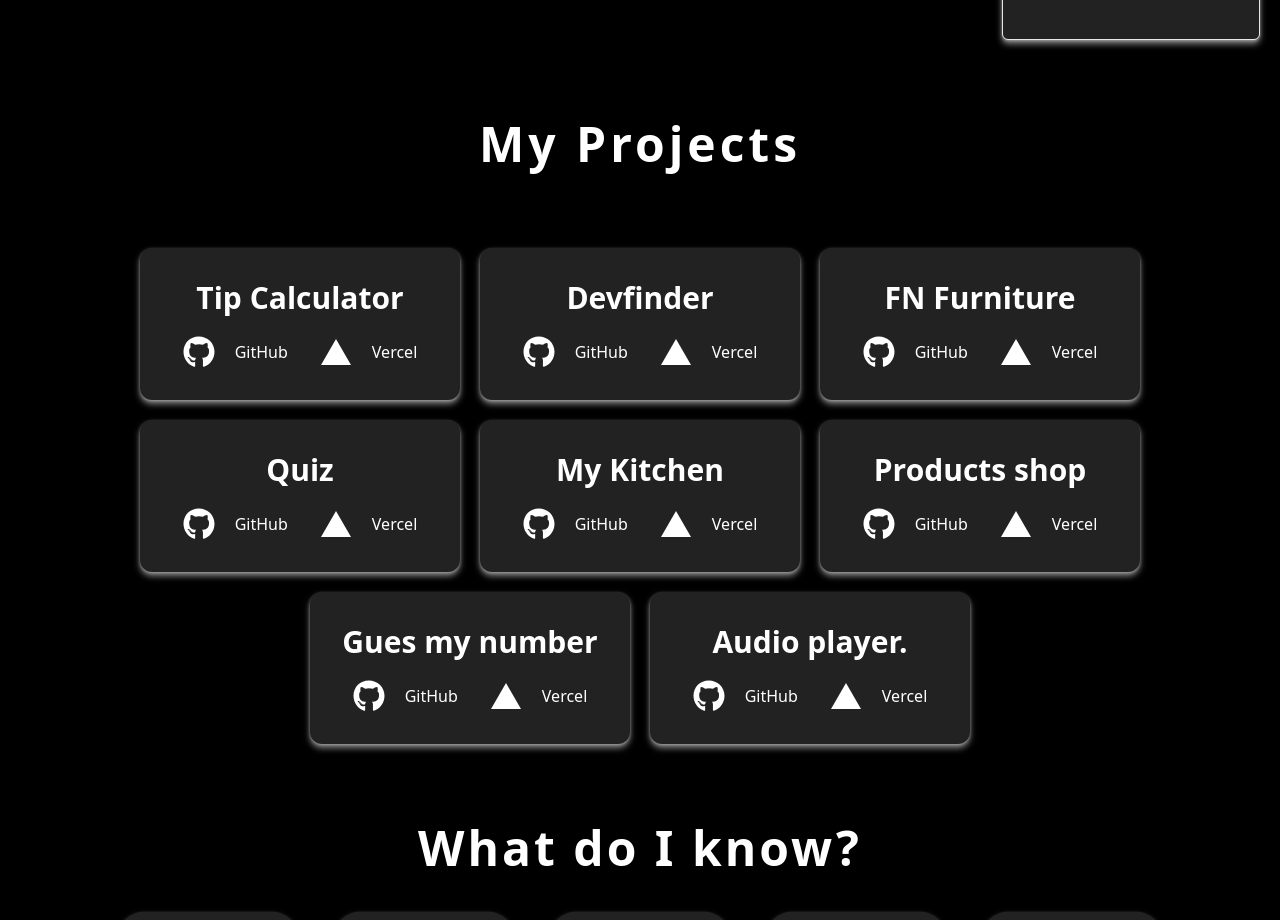
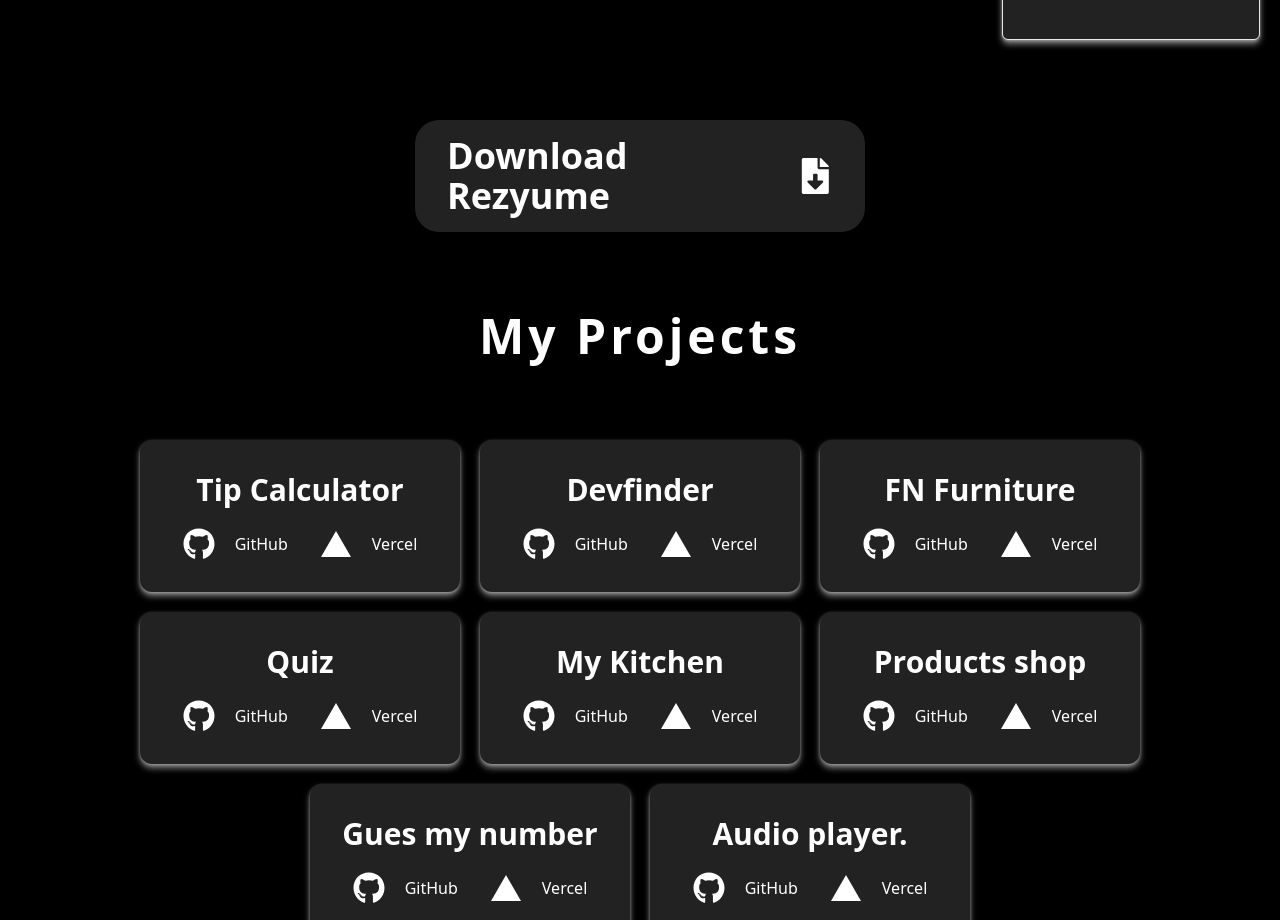
Before and after one commit to Nazarovfarhod/new-portfolio, a React (Vite) app: page / in a window 1280 px wide. Shown: the part 860-1780 px from the top of the page. Built offline with nearby package versions, Linux system fonts and the light colour scheme.

Commit message:
added rezyume

```diff
--- a/src/App.jsx
+++ b/src/App.jsx
@@ -5,6 +5,7 @@ import About from "./components/About";
 import Projects from "./components/Projects";
 import Skills from "./components/Skills";
 import Contact from "./components/Contact";
+import { FaFileDownload } from "react-icons/fa";
 
 function App() {
   return (
@@ -25,6 +26,16 @@ function App() {
           <div id="about" className="text-center  mb-10 md:mb-16 lg:mb-20">
             <About />
           </div>
+          <div className="w-full flex justify-center mb-10 lg:mb-20">
+            <a
+              className=" flex items-center gap-3 font-bold py-4 px-8 rounded-3xl bg-[#222] hover:bg-white hover:text-[#222] transition-colors
+              md:text-3xl md:w-[400px] lg:w-[450px] lg:text-4xl"
+              href="/rezyume-en.pdf"
+              download
+            >
+              Download Rezyume <FaFileDownload />
+            </a>
+          </div>
           <div id="projects" className="text-center">
             <Projects />
           </div>
```
Also changed, not shown: 1 other file (tests, documents, lock files or other folders).
